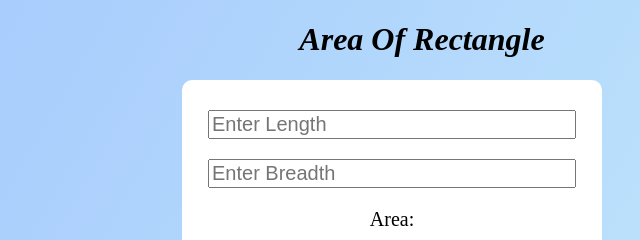
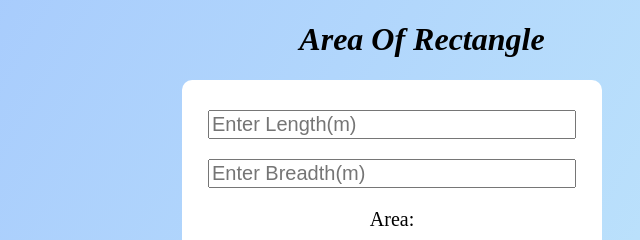
Before and after one commit to Aditi-Wanjari06/calc-for-area, a plain HTML site: page index.html in a window 1280 px wide. Shown: the top 240 px of the page, 336-976 px from the left. Drawn offline with Linux system fonts and the light colour scheme.

Commit message:
changes in input boxes

```diff
--- a/index.html
+++ b/index.html
@@ -54,16 +54,13 @@ font-size: 20px;
 
 }
 
-
-
-
     </style>
 </head>
 <body>
    <i><h1 class="heading"> Area Of Rectangle</h1></i>
    <div class="container">
-    <input type="text" placeholder="Enter Length" class="dimension" id="length"/>
-    <input type="text" placeholder="Enter Breadth" class="dimension" id="breadth"/>
+    <input type="text" placeholder="Enter Length(m)" class="dimension" id="length"/>
+    <input type="text" placeholder="Enter Breadth(m)" class="dimension" id="breadth"/>
     <p class="area" id="ans">Area:</p>
     <button type="button" class="btn-calculate" onclick="calculate()">Calculate</button>
     <button type="button" class="btn-calculate" onclick="reset()">Reset</button>
```
